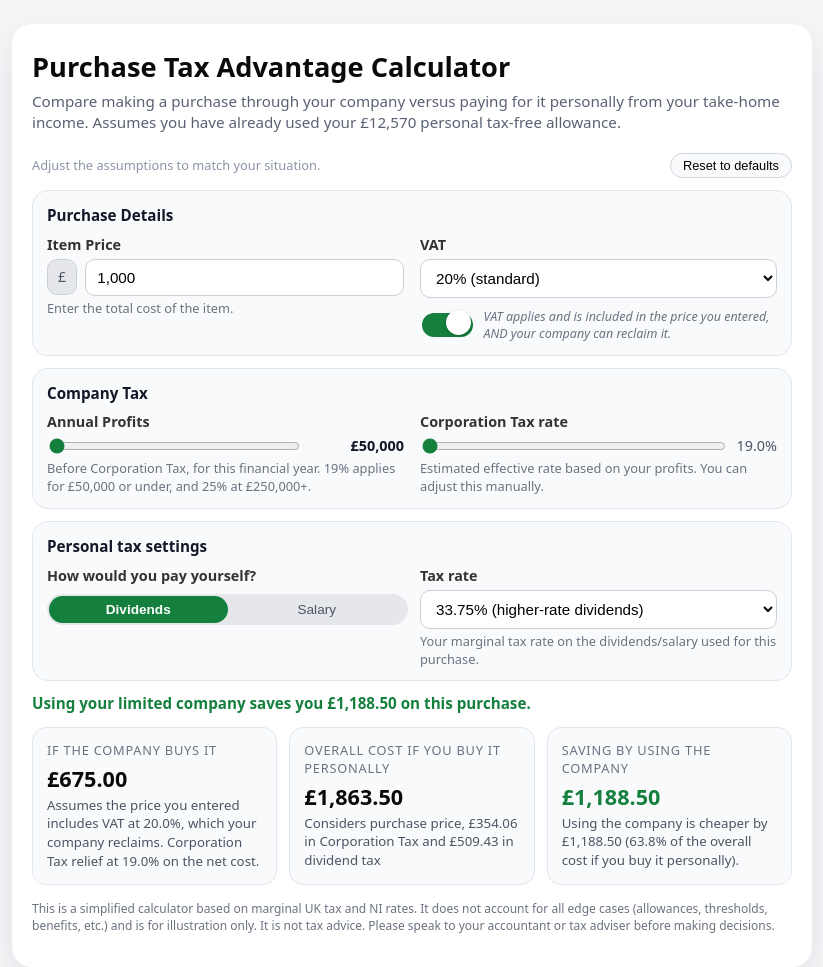
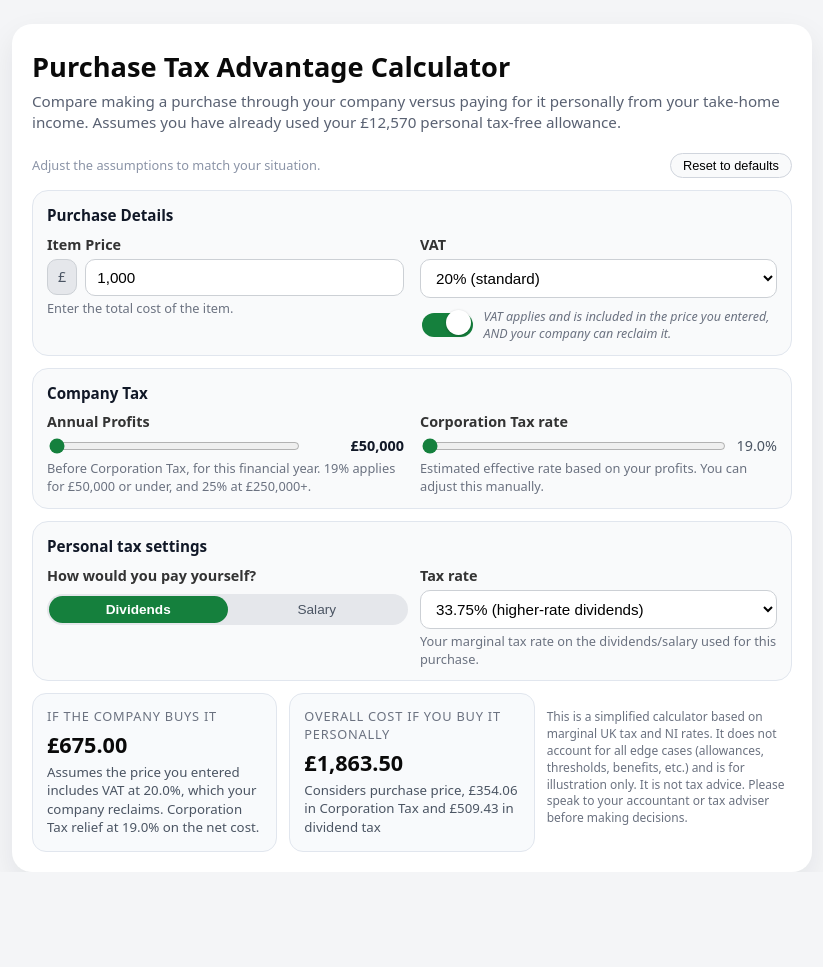
Before and after one commit to dannysood90/smartdirector, a plain HTML site: page index.html in a window 1280 px wide. Shown: the whole page, without its empty margins (228-1051 px from the left). After the commit the page ends 872 px from the top, so only its background shows below. Drawn offline with Linux system fonts and the light colour scheme.

Commit message:
Update index.html

```diff
--- a/index.html
+++ b/index.html
@@ -519,13 +519,6 @@
           <div class="result-sub" id="personalBreakdown"></div>
         </div>
 
-        <div class="result-card">
-          <div class="result-title">Saving by using the company</div>
-          <div class="result-value" id="savingAmount">£–</div>
-          <div class="result-sub" id="savingDetails"></div>
-        </div>
-      </div>
-
       <p class="disclaimer">
         This is a simplified calculator based on marginal UK tax and NI rates. It does not account for all edge cases
         (allowances, thresholds, benefits, etc.) and is for illustration only. It is not tax advice. Please speak to
@@ -841,11 +834,9 @@
 
       if (saving > 0.005) {
         savingAmountEl.classList.add("saving-positive");
-        savingDetailsEl.textContent =
-          `Using the company is cheaper by ${formatMoney(saving)} ` +
-          `(${(savingPercent * 100).toFixed(1)}% of the overall cost if you buy it personally).`;
         resultsSummaryEl.textContent =
-          `Using your limited company saves you ${formatMoney(saving)} on this purchase.`;
+          `Using your limited company saves you ${formatMoney(saving)} on this purchase, ` +
+          `which is ${(savingPercent * 100).toFixed(1)}% of the overall cost compared to buying it personally.`;
       } else if (saving < -0.005) {
         savingAmountEl.classList.add("saving-negative");
         savingDetailsEl.textContent =
```
